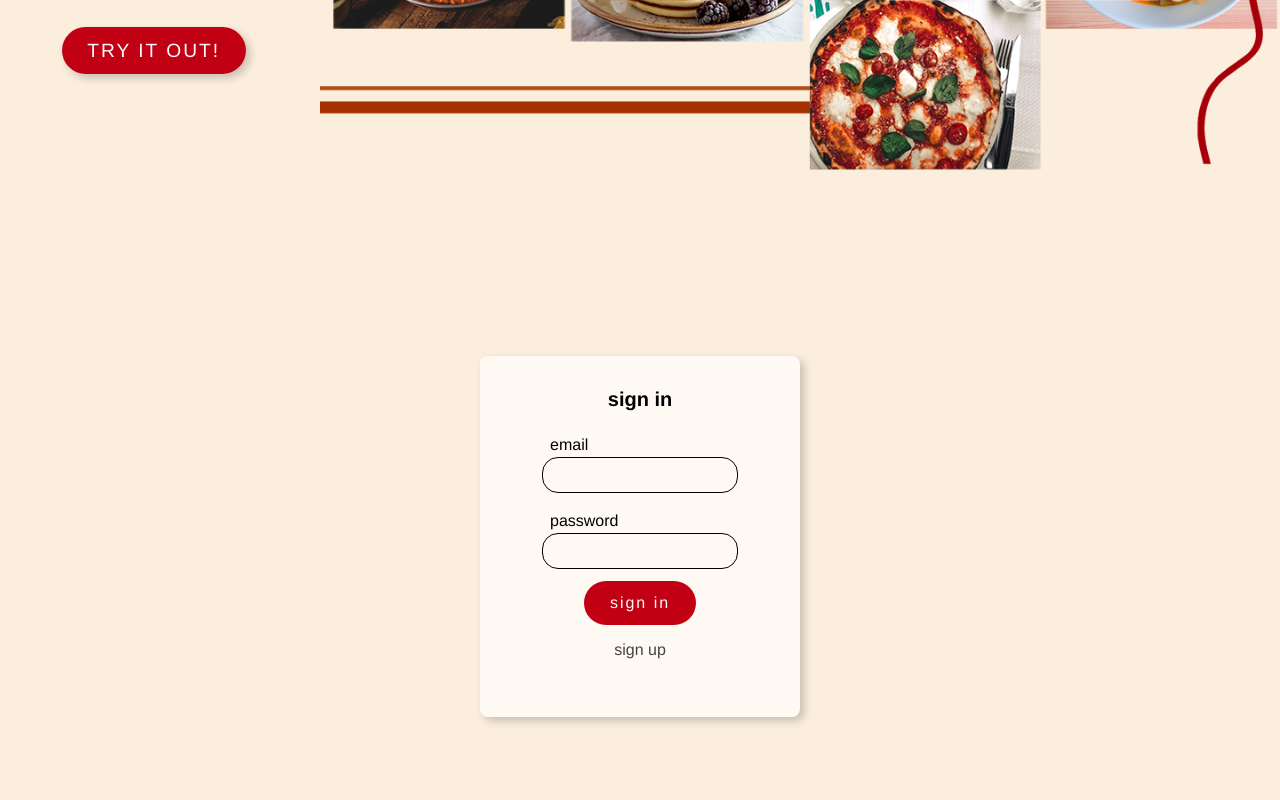
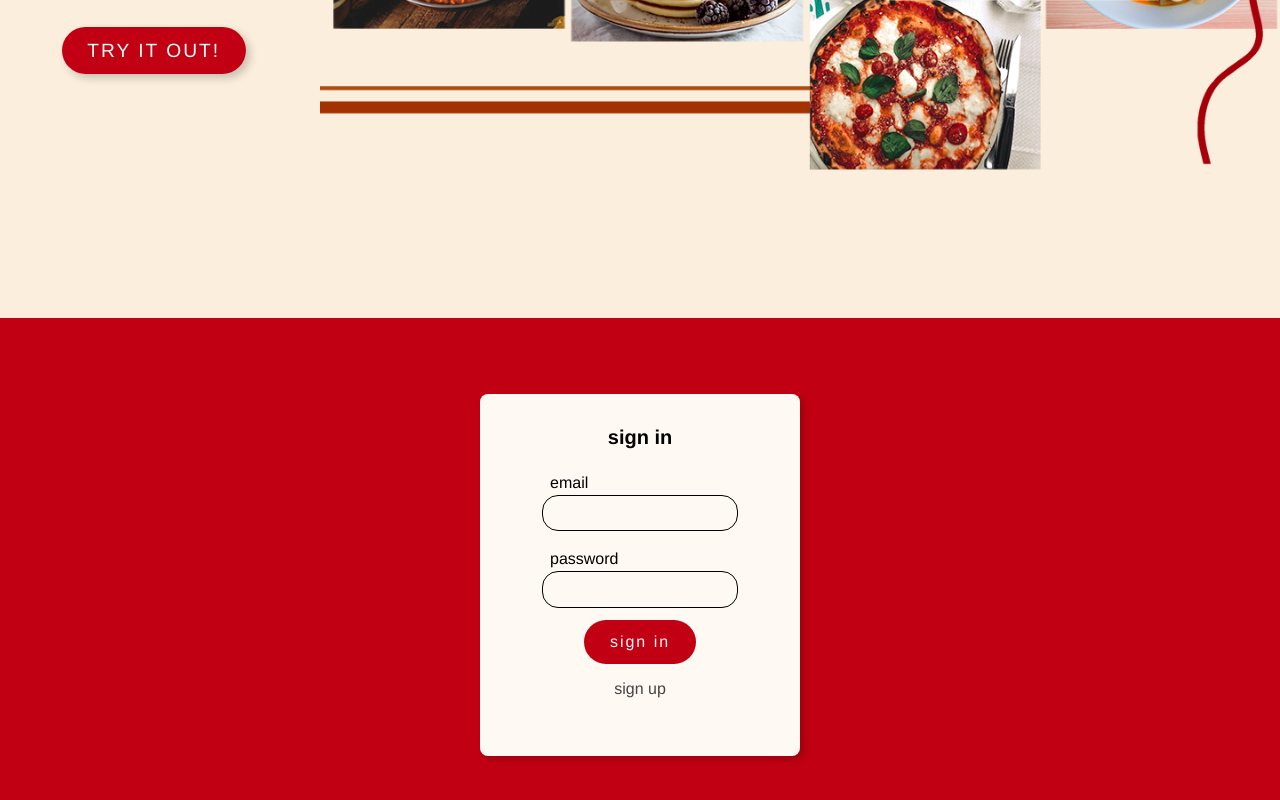
Before and after one commit to bmumz/whats-in-this, a React (Create React App) app: page / in a window 1280 px wide. Shown: the part 540-1340 px from the top of the page. Before the commit the page ends 1296 px from the top, so only its background shows below. Built offline with nearby package versions, Linux system fonts and the light colour scheme.

Commit message:
changed script to push to Heroku

```diff
--- a/package.json
+++ b/package.json
@@ -3,6 +3,9 @@
   "version": "0.1.0",
   "private": true,
   "dependencies": {
+    "@fortawesome/fontawesome-svg-core": "^1.2.32",
+    "@fortawesome/free-solid-svg-icons": "^5.15.1",
+    "@fortawesome/react-fontawesome": "^0.1.13",
     "@testing-library/jest-dom": "^4.2.4",
     "@testing-library/react": "^9.5.0",
     "@testing-library/user-event": "^7.2.1",
@@ -18,7 +21,7 @@
     "tachyons": "^4.12.0"
   },
   "scripts": {
-    "start": "react-scripts start",
+    "start": "serve -s build",
     "build": "react-scripts build",
     "test": "react-scripts test",
     "eject": "react-scripts eject"
--- a/src/App.js
+++ b/src/App.js
@@ -1,5 +1,4 @@
 import React, { Component } from "react";
-import Route from "./Components/route";
 import SignIn from "./Components/form/signIn";
 import SignUp from "./Components/form/signUp";
 import About from "./Components/about";
@@ -14,7 +13,6 @@
   results: [],
   imageAlt: "",
   route: "signin",
-  isSignedIn: false,
   user: {
     id: "",
     name: "",
@@ -98,11 +96,10 @@
   };
 
   render() {
-    let { imageUrl, results, route, isSignedIn } = this.state;
+    let { imageUrl, results, route } = this.state;
 
     return (
       <div>
-        <Route isSignedIn={isSignedIn} onRouteChange={this.onRouteChange} />
         <div className="">
           <About />
           <Features />
@@ -126,15 +123,19 @@
               />
             </div>
           ) : route === "signup" ? (
+            <div className="form__page">
               <SignUp
                 onRouteChange={this.onRouteChange}
                 loadUser={this.loadUser}
               />
+            </div>
           ) : (
+            <div className="form__page">
               <SignIn
                 onRouteChange={this.onRouteChange}
                 loadUser={this.loadUser}
               />
+            </div>
           )}
         </div>
       </div>
--- a/src/Components/route.js
+++ /dev/null
@@ -1,42 +0,0 @@
-import React from "react";
-import Navbar from "./navbar";
-
-const Route = ({ onRouteChange, isSignedIn }) => {
-  if (isSignedIn) {
-    return (
-      <nav className="">
-        <Navbar />
-        {/* <div className="loginContainer">
-          <p
-            className="login f6 link dim avenir underline  pointer"
-            onClick={() => onRouteChange("signout")}
-          >
-            sign out
-          </p>
-        </div> */}
-      </nav>
-    );
-  } else {
-    return (
-      <nav className="">
-        {/* <Navbar /> */}
-        {/* <div className="loginContainer">
-          <p
-            className="login f6 link dim avenir underline  pointer"
-            onClick={() => onRouteChange("signin")}
-          >
-            sign in
-          </p>
-          <p
-            className="login f6 link dim avenir underline  pointer"
-            onClick={() => onRouteChange("signup")}
-          >
-            sign up
-          </p>
-        </div> */}
-      </nav>
-    );
-  }
-};
-
-export default Route;
--- a/src/Components/userTracking.js
+++ b/src/Components/userTracking.js
@@ -1,4 +1,6 @@
 import React, { Component } from "react";
+import { FontAwesomeIcon } from "@fortawesome/react-fontawesome";
+import { faUserCircle } from "@fortawesome/free-solid-svg-icons";
 
 export default class UserProfile extends Component {
   constructor(props) {
@@ -28,7 +30,9 @@
           {this.state.visibility ? (
             <div className="">close</div>
           ) : (
-            <div className="">Profile</div>
+            <div className="">
+              <FontAwesomeIcon icon={faUserCircle} /> Profile
+            </div>
           )}
         </button>
         {this.state.visibility && (
--- a/src/styles/components/_form.scss
+++ b/src/styles/components/_form.scss
@@ -1,3 +1,9 @@
+.form__page {
+  min-height: 100vh;
+  background-color: $burgandy;
+  padding-top: $l-size;
+}
+
 .form {
   display: flex;
   flex-direction: column;
```
Also changed, not shown: 1 other file (tests, documents, lock files or other folders). Lines whose indentation alone changed are shown as unchanged.
